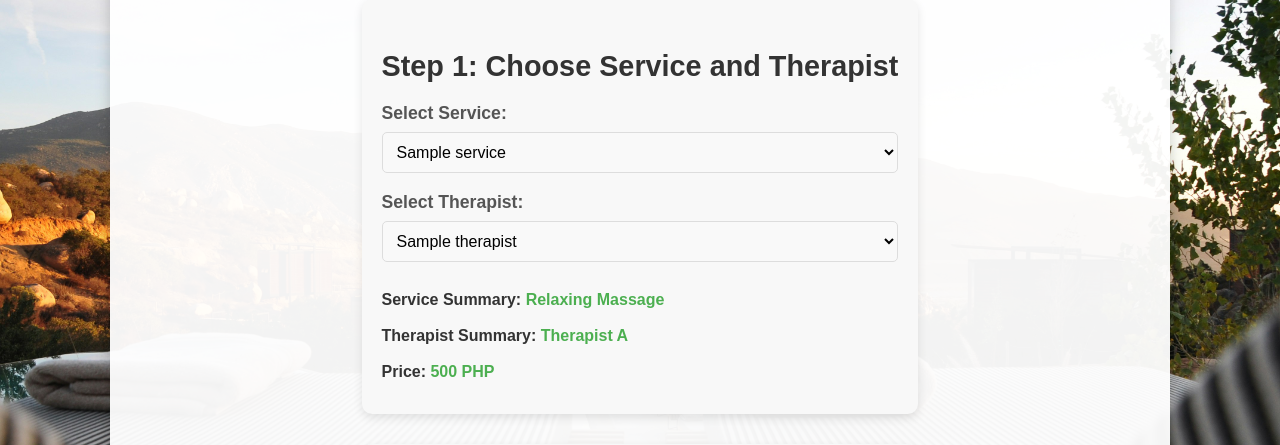
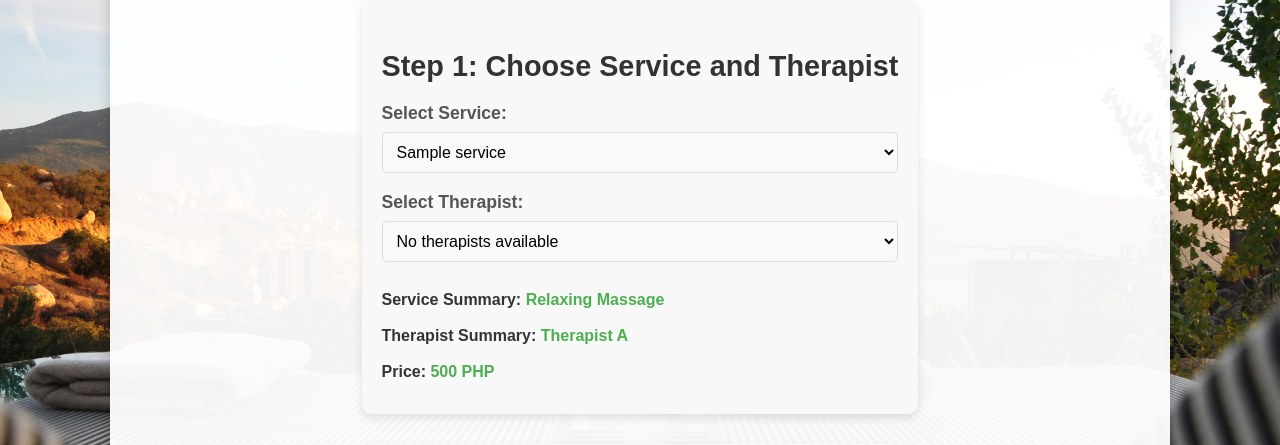
Before and after one commit to nicolesapaenbay-an/210919176-Bay-an, a PHP site: page /booking.php in a window 1280 px wide. Shown: the part 198-643 px from the top of the page. Run offline with PHP 8.4, Linux system fonts and the light colour scheme; tables that the repository leaves empty or names only in its code hold one stand-in row (values such as "Sample post").

Commit message:
Fixed the Code on Booking

```diff
--- a/Bay-an_3H_CIT17 Final Project/booking.php
+++ b/Bay-an_3H_CIT17 Final Project/booking.php
@@ -196,13 +196,13 @@
                 <select name="therapist" id="therapist" required>
                     <?php
                     // Fetch therapists from the database
-                    $query = "SELECT * FROM therapists";
+                    $query = "SELECT * FROM users WHERE role = 'therapist'";
                     $result = mysqli_query($conn, $query);
 
                     // Check if therapists are available
                     if (mysqli_num_rows($result) > 0) {
                         while ($therapist = mysqli_fetch_assoc($result)) {
-                            echo "<option value='{$therapist['therapist_id']}'>{$therapist['therapist_name']}</option>";
+                            echo "<option value='{$therapist['user_id']}'>{$therapist['full_name']}</option>";
                         }
                     } else {
                         echo "<option>No therapists available</option>";
```
